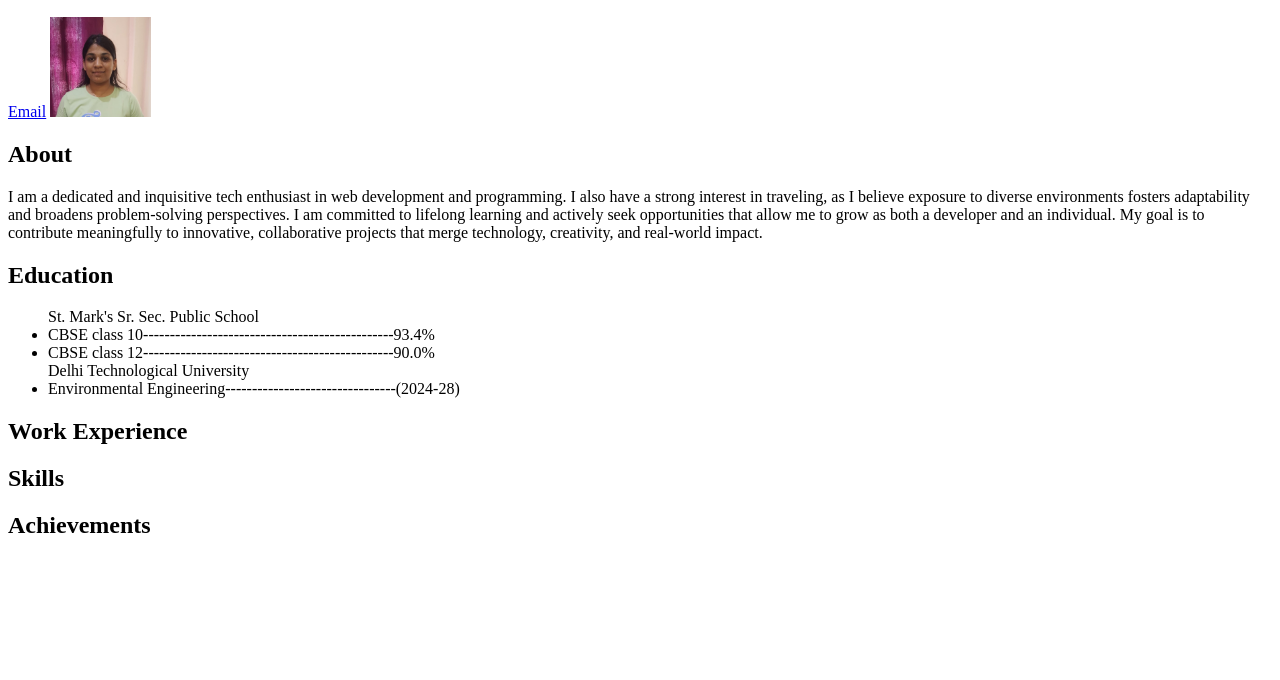
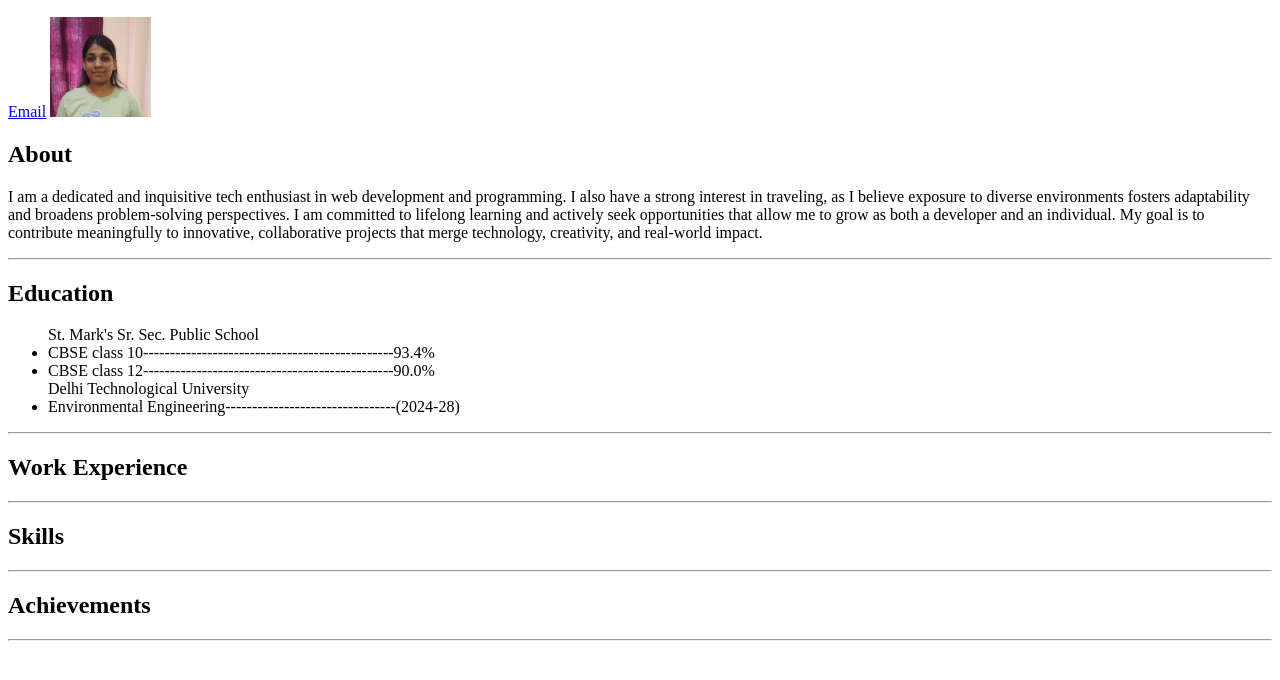
Before and after one commit to chitragarg0312/resume, a plain HTML site: page index.html in a window 1280 px wide. Shown: the part 110-790 px from the top of the page. Drawn offline with Linux system fonts and the light colour scheme.

Commit message:
Update index.html

```diff
--- a/index.html
+++ b/index.html
@@ -24,6 +24,7 @@
          projects that merge technology, creativity,
          and real-world impact.
     </p>
+    <hr/>
     <h2>Education</h2>
         <ul>St. Mark's Sr. Sec. Public School
             <li>CBSE class 10-----------------------------------------------93.4%</li>
@@ -31,8 +32,12 @@
             Delhi Technological University
             <li>Environmental Engineering--------------------------------(2024-28)</li>
         </ul>
+    <hr/>
     <h2>Work Experience</h2>
+    <hr/>
     <h2>Skills</h2>
+    <hr/>
     <h2>Achievements</h2>
+    <hr/>
 </body>
 </html>
```
